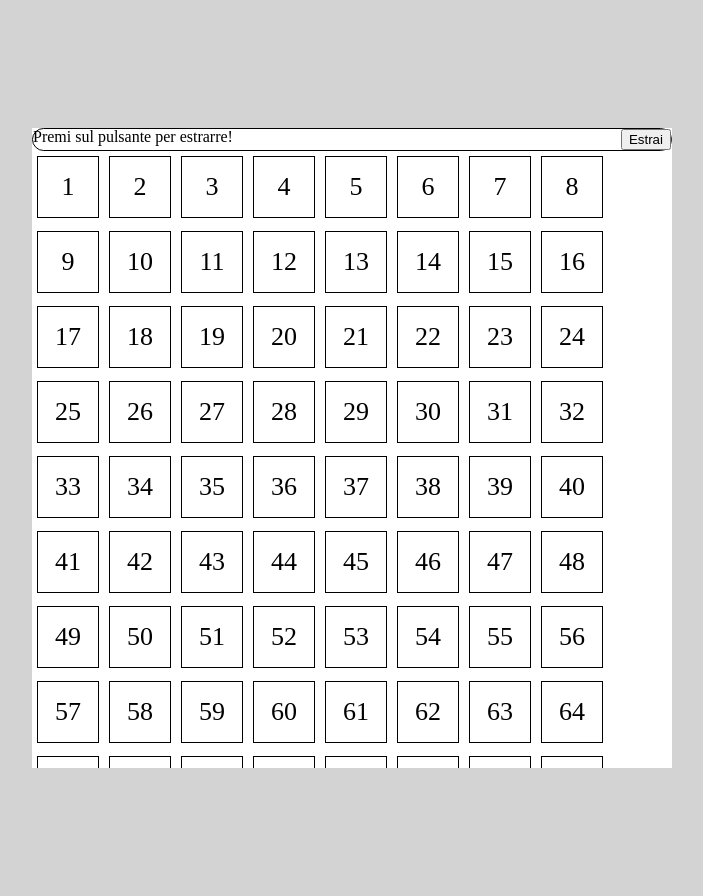
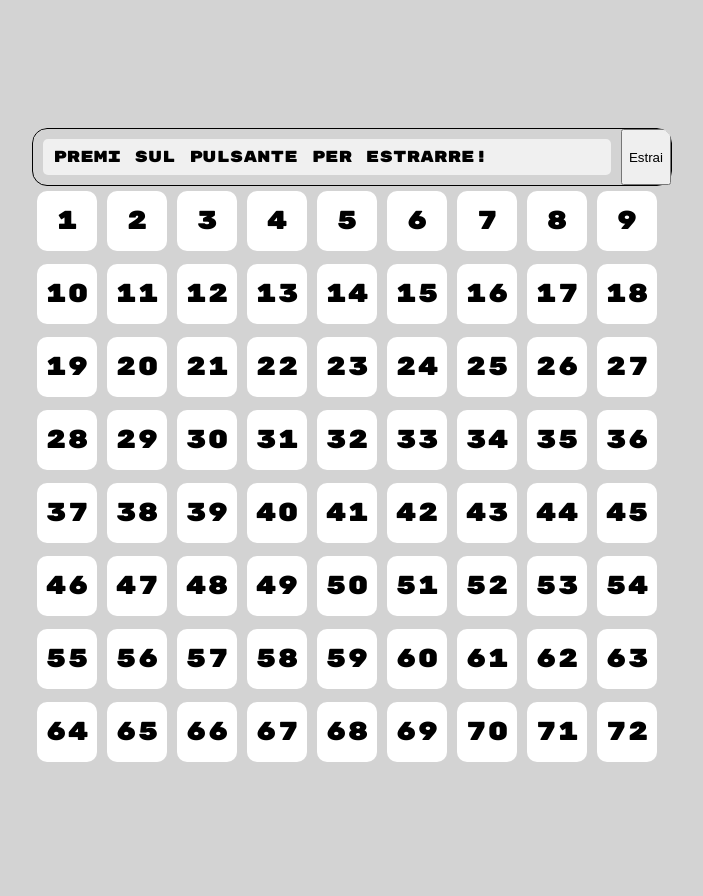
Before and after one commit to Vikappa/Giorno-14, a plain HTML site: page index.html in a window 1280 px wide. Shown: the whole page, without its empty margins (96-799 px from the left). Drawn offline with Linux system fonts and the light colour scheme.

Commit message:
Restyl grafico

```diff
--- a/assets/scripts/scripts.js
+++ b/assets/scripts/scripts.js
@@ -1,3 +1,4 @@
+
 let mainDiv = document.getElementById("mainDiv")
 let numeroNumeri = 76
 
@@ -51,6 +52,7 @@ const inizializzaComandi = function () {
     divComandi.style.display = "flex"
     const pComandi = document.createElement("p")
     pComandi.style.width = "100%"
+    pComandi.id = "pComandi"
     pComandi.innerText = "Premi sul pulsante per estrarre!"
     divComandi.style.borderRadius = "15px"
     divComandi.style.border = "1px solid black"
--- a/assets/style/style.css
+++ b/assets/style/style.css
@@ -1,5 +1,9 @@
+@import url('https://fonts.googleapis.com/css2?family=Rubik+Mono+One&display=swap');
+
 body {
     background-color: lightgray;
+    font-family: 'Rubik Mono One', monospace;
+
 }
 
 main {
@@ -7,7 +11,7 @@ main {
     height: 80vh;
     margin: 10%;
     overflow: hidden;
-    background-color: white;
+    border-radius: 15px;
 }
 
 .quadratinoNumero {
@@ -17,6 +21,9 @@ main {
     display: inline-block;
     position: relative;
     margin: 5px;
+    border: 0 solid white;
+    border-radius: 10px;
+    background-color: white;
 }
 
 .quadratinoNumero h1 {
@@ -30,15 +37,22 @@ main {
     transform: translateY(-50%);
 }
 
-#comandi {
-    position: fixed;
+#pComandi {
+    display: inline;
+    padding: 2%;
+    margin: 1%;
     top: 0;
     right: 0;
     margin: 10px;
     background-color: #f0f0f0;
     padding: 10px;
-    border: 1px solid #ccc;
     border-radius: 5px;
+}
+
+#pComandi p {
+    display: flex;
+    margin: 2%;
+    background-color: white;
 }
 
 .estratti {
```
